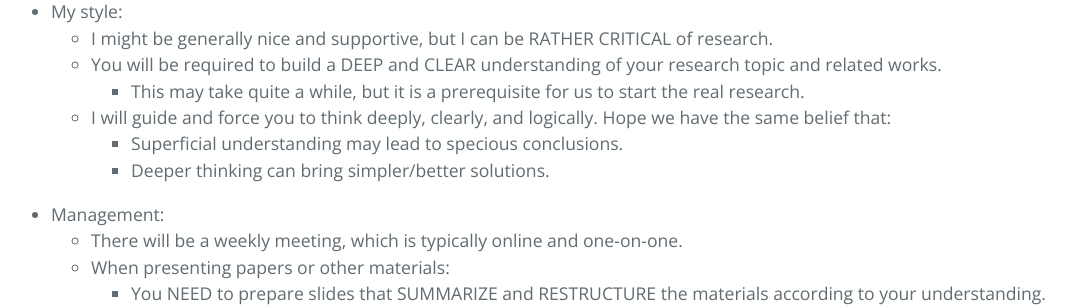
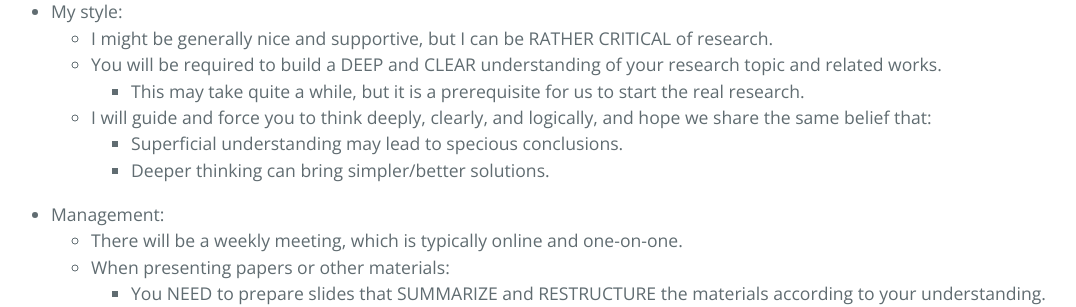
Before and after one commit to ZhimingZhou/zhimingzhou.github.io, a Jekyll site: the page built from _posts/2020-12-09-Prospective-Students.md, in a window 1280 px wide and 900 px high, scrolled down 1647 px. Shown: the part 155-462 px from the top of the window, without its empty margins (85-1161 px from the left). Built offline with Jekyll 4.4.1, drawn with Linux system fonts in a browser that asks for light colours.

Commit message:
Update 2020-12-09-Prospective-Students.md

```diff
--- a/_posts/2020-12-09-Prospective-Students.md
+++ b/_posts/2020-12-09-Prospective-Students.md
@@ -70,7 +70,7 @@ I’m looking for TALENTED students with GENUINE enthusiasm for FUNDAMENTAL rese
 	- I might be generally nice and supportive, but I can be RATHER CRITICAL of research.
 	- You will be required to build a DEEP and CLEAR understanding of your research topic and related works.
 		- This may take quite a while, but it is a prerequisite for us to start the real research.
-	- I will guide and force you to think deeply, clearly, and logically. Hope we have the same belief that:
+	- I will guide and force you to think deeply, clearly, and logically, and hope we share the same belief that:
 		- Superficial understanding may lead to specious conclusions.
 		- Deeper thinking can bring simpler/better solutions.
 
```
